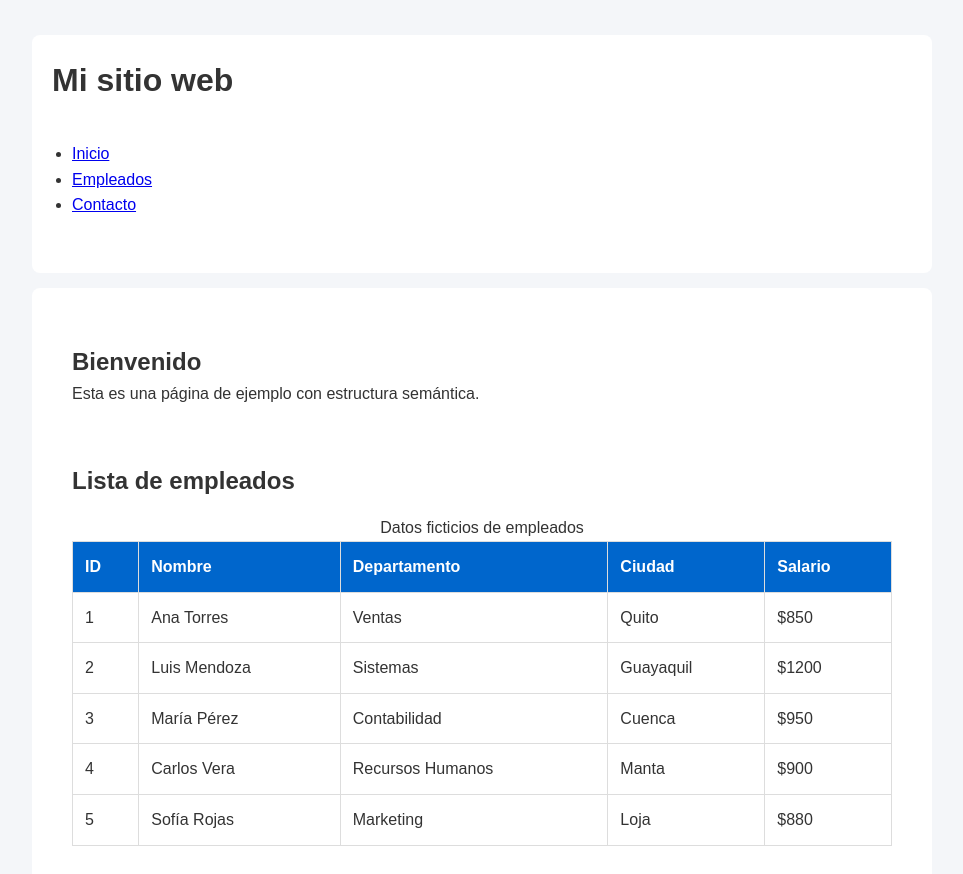
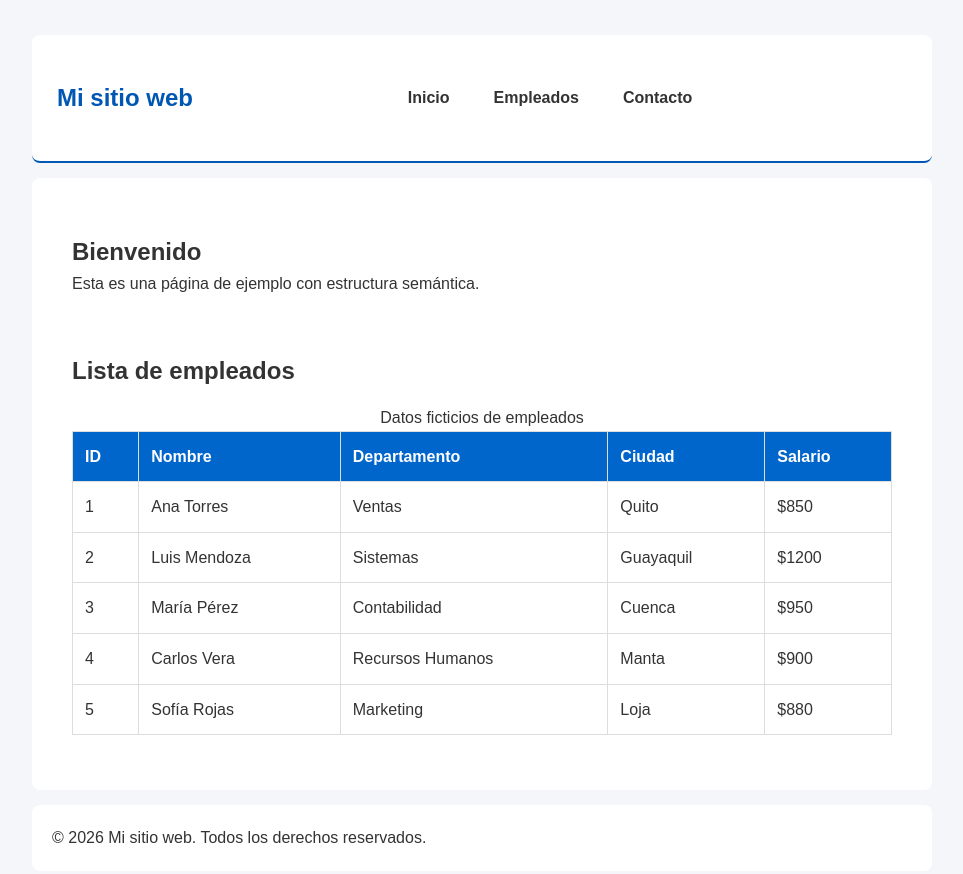
Before and after one commit to ju-reyes22/taller-01, a plain HTML site: page index.html in a window 1280 px wide. Shown: the top 874 px of the page, without its empty margins (158-1121 px from the left). Drawn offline with Linux system fonts and the light colour scheme.

Commit message:
mejora de style

```diff
--- a/style.css
+++ b/style.css
@@ -66,3 +66,43 @@ button {
 button:hover {
     background-color: #004b99;
 }
+
+/* Estilos para el encabezado (Header) */
+header {
+    display: flex;
+    justify-content: space-between;
+    align-items: center;
+    padding: 15px 25px;
+    background-color: #ffffff;
+    border-bottom: 2px solid #0056b3; /* Línea decorativa del color primario */
+}
+
+header h1 {
+    font-size: 1.5rem;
+    color: #0056b3;
+    margin: 0;
+}
+
+/* Estilos para el menú de navegación (Nav) */
+nav ul {
+    list-style: none; /* Quita los puntos negros de la lista */
+    display: flex;    /* Pone los enlaces uno al lado del otro */
+    gap: 20px;        /* Espacio entre cada opción */
+    margin: 0;
+    padding: 0;
+}
+
+nav a {
+    text-decoration: none; /* Quita la línea subrayada azul */
+    color: #333333;
+    font-weight: 600;
+    padding: 6px 12px;
+    border-radius: 4px;
+    transition: background-color 0.3s, color 0.3s;
+}
+
+/* Efecto al pasar el cursor por encima */
+nav a:hover {
+    background-color: #0056b3;
+    color: #ffffff;
+}
```
Also changed, not shown: 1 other file.
